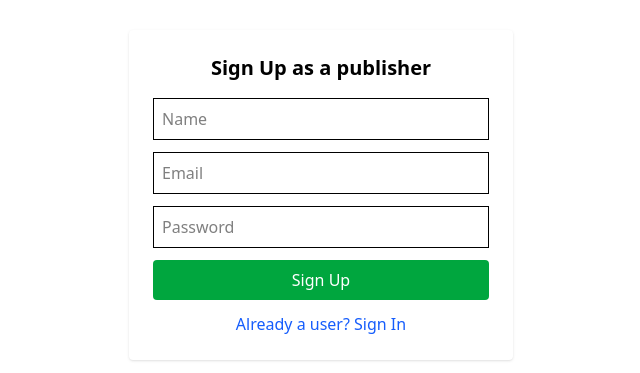
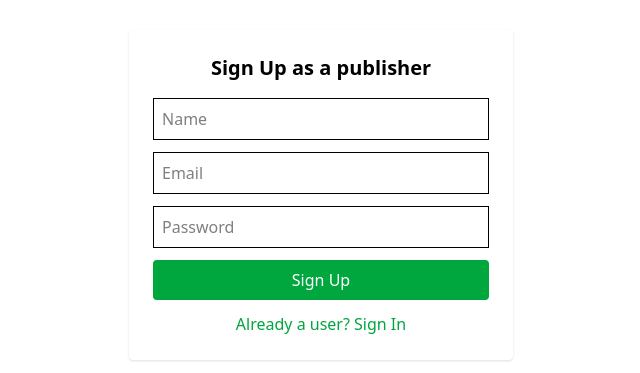
Before and after one commit to ArpitaV13/publish-posts, a React (Vite) app in the folder vite-project/: page /signup in a window 1280 px wide. Shown: the part 205-578 px from the top of the page, without its empty margins (319-959 px from the left). Built offline with nearby package versions, Linux system fonts and the light colour scheme.

Commit message:
changed colour

```diff
--- a/vite-project/src/pages/SignUp.tsx
+++ b/vite-project/src/pages/SignUp.tsx
@@ -54,7 +54,7 @@ export default function SignUp() {
           Sign Up
         </button>
         <Link
-          className="text-blue-600 hover:underline cursor-pointer"
+          className="text-green-600 hover:underline cursor-pointer"
           to="/signin"
         >
           Already a user? Sign In
```
